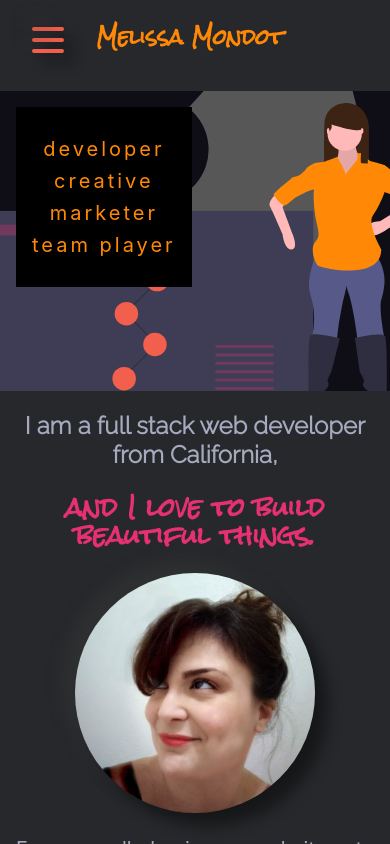
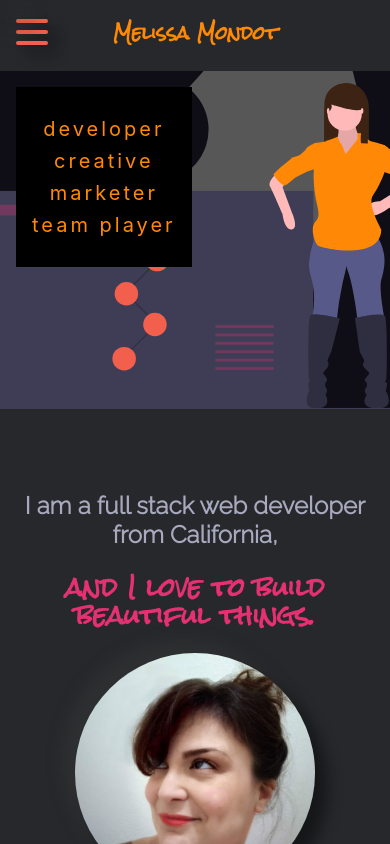
Before and after one commit to melissa-mondot/portfolio, a React (Create React App) app: page / in a window 390 px wide. Shown: the top 844 px of the page. Built offline with nearby package versions, Linux system fonts and the light colour scheme; no server answers; some icons are missing.

Commit message:
mobile nav spacing fixes

```diff
--- a/src/components/Hero/HeroStyles.js
+++ b/src/components/Hero/HeroStyles.js
@@ -2,7 +2,7 @@ import styled from 'styled-components';
 import helloSplash from '../../imgs/helloSplash.svg';
 
 export const BackgroundHero = styled.div`
-  min-height: 300px;
+  min-height: 400px;
   max-height: 60vh;
   background-image: url(${helloSplash});
   background-size: 260%;
@@ -17,6 +17,9 @@ export const StyledHeroInfo = styled.div`
     background-color: black;
     margin: 1rem;
     padding: 1rem;
+    @media (min-width: ${({ theme }) => theme.breakpoints.large}) {
+      // margin-left: 5rem;
+    }
   p {
     width: 100%
     margin-top: 2rem;
--- a/src/components/MobileNav/Burger/BurgerStyles.js
+++ b/src/components/MobileNav/Burger/BurgerStyles.js
@@ -2,8 +2,8 @@ import styled from 'styled-components';
 
 export const StyledBurger = styled.button`
   position: absolute;
-  top: 1.5rem;
-  left: 2rem;
+  top: 1rem;
+  left: 1rem;
   display: flex;
   flex-direction: column;
   justify-content: space-around;
--- a/src/components/MobileNav/MobileNavStyles.js
+++ b/src/components/MobileNav/MobileNavStyles.js
@@ -1,15 +1,12 @@
 import styled from 'styled-components';
 
 export const MobileMenuHeader = styled.div`
-  display: flex;
-  flex-direction: row;
   width: 100vw;
-  height: 100%;
+  max-height: 12rem;
   a {
-    margin-left: 6rem;
     h1 {
-      @media (max-width: ${({ theme }) => theme.breakpoints.mobile}) {
-        font-size: 1.25rem;
+      @media (min-width: ${({ theme }) => theme.breakpoints.min}) {
+        font-size: 1.1rem;
       }
       color: ${({ theme }) => theme.color.primary};
     }
--- a/src/global_styles/theme.js
+++ b/src/global_styles/theme.js
@@ -21,7 +21,7 @@ export const theme = {
     min: '0px',
     mobile: '576px',
     tablet: '768px',
-    large: '992px',
+    large: '1023px',
     xl: '1200',
   },
 };
```
